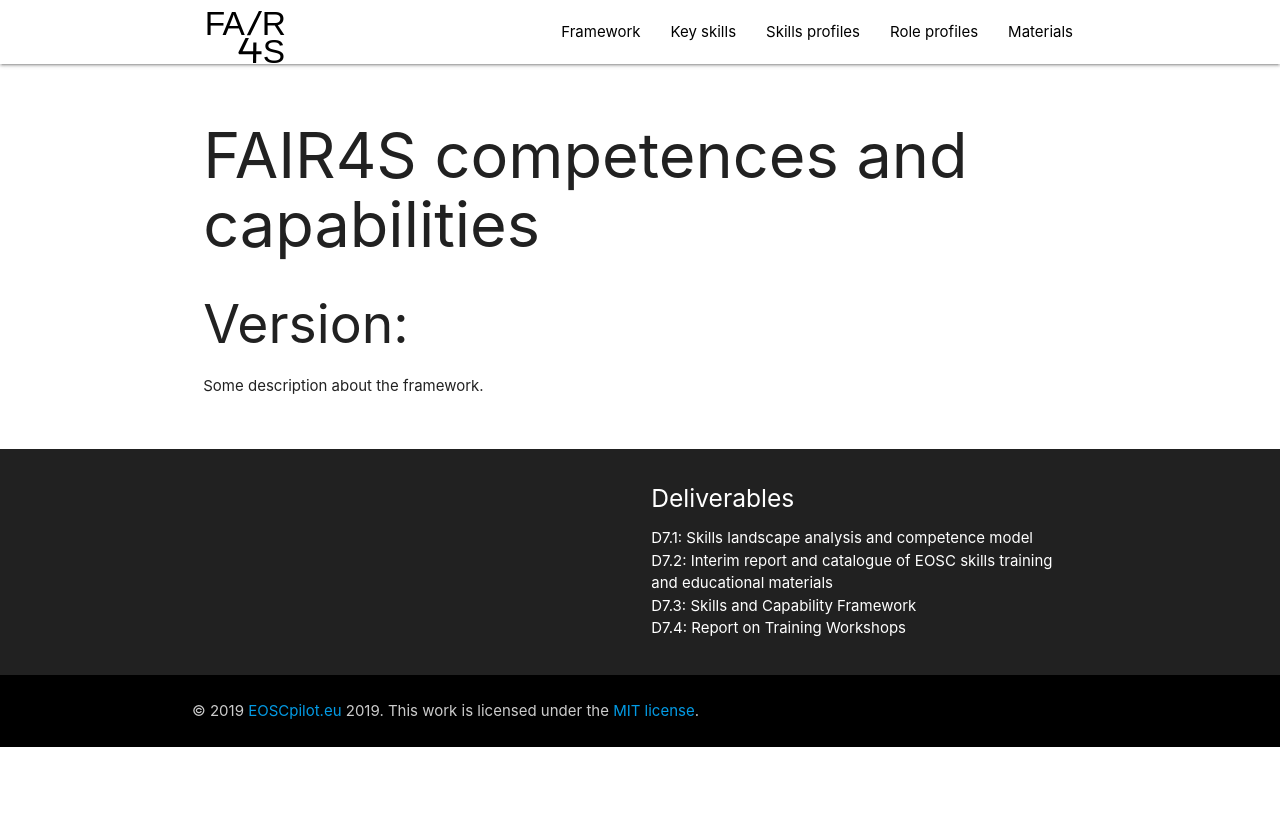
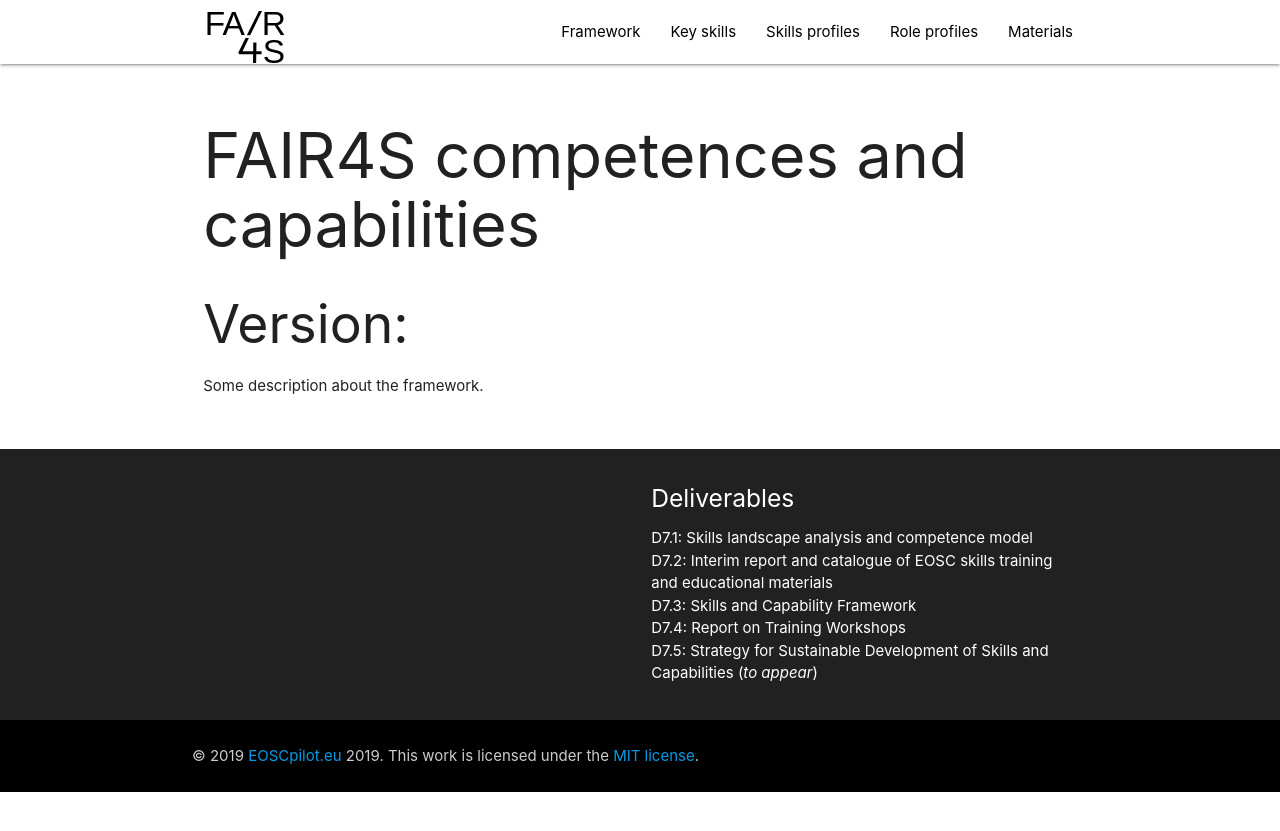
Before and after one commit to EOSC-FAIR4S/eosc-fair4s.github.io, a Jekyll site: the page built from framework.md, in a window 1280 px wide. Shown: the top 831 px of the page. Built offline with Jekyll 4.4.1, drawn with Linux system fonts in a browser that asks for light colours; nearby versions of some CDN libraries.

Commit message:
added information about D7.5

```diff
--- a/_includes/footer.html
+++ b/_includes/footer.html
@@ -10,6 +10,7 @@
           <li><a class="white-text" href="https://eoscpilot.eu/content/d72-interim-report-and-catalogue-eosc-skills-training-and-educational-materials" target="_blank">D7.2: Interim report and catalogue of EOSC skills training and educational materials</a></li>
           <li><a class="white-text" href="https://eoscpilot.eu/content/d73-skills-and-capability-framework" target="_blank">D7.3: Skills and Capability Framework</a></li>
           <li><a class="white-text" href="https://eoscpilot.eu/content/d74-report-training-workshops" target="_blank">D7.4: Report on Training Workshops</a></li>
+          <li>D7.5: Strategy for Sustainable Development of Skills and Capabilities (<em>to appear</em>)</li>
         </ul>
       </div>
     </div>
```
